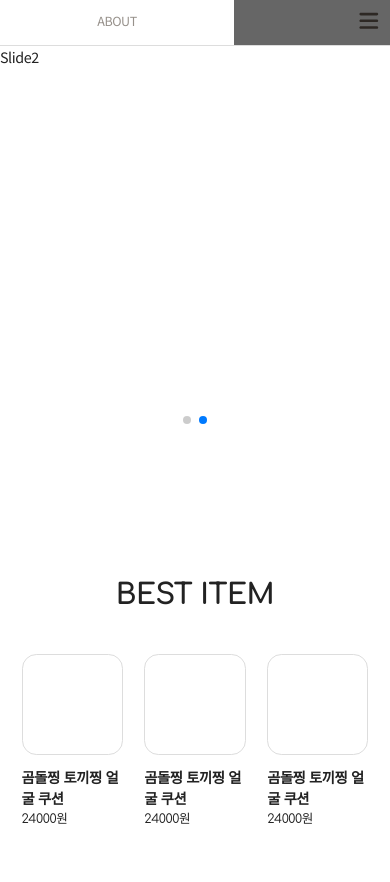
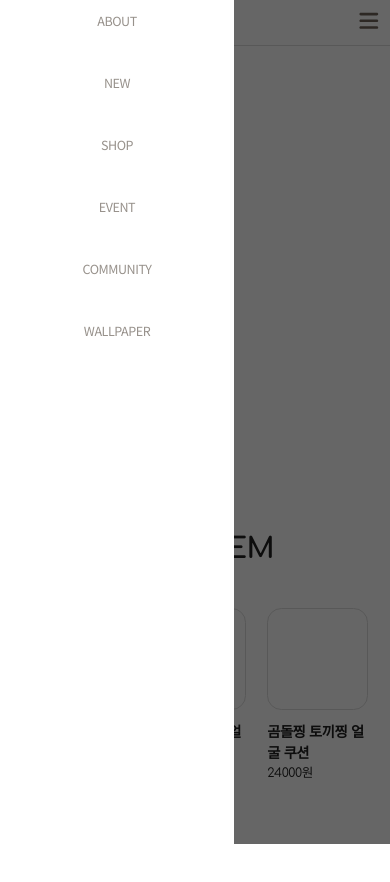
Before and after one commit to Kimbangul/umeus, a Next.js app: page / in a window 390 px wide. Shown: the top 882 px of the page. Built offline with nearby package versions, Linux system fonts and the light colour scheme; a web font is replaced by a local one.

Commit message:
feat: add useResize hook

```diff
--- a/src/components/layout/header/HeaderContainer.tsx
+++ b/src/components/layout/header/HeaderContainer.tsx
@@ -2,12 +2,15 @@
 
 import HeaderView from "@/components/layout/header/HeaderView"
 import { MenuType } from "@/components/layout/header/type";
-import { useEffect, useRef, useState } from "react";
+import { useEffect,  useState } from "react";
+import useResize from "@/hooks/useResize";
 import useScroll from "@/hooks/useScroll";
 
 const HeaderContainer = () => {
   const scroll = useScroll();
   const [isFix, setIsFix] = useState(false);
+  const [isOpen, setIsOpen] = useState(false);
+  const size = useResize();
 
   useEffect(()=>{
     if (scroll.scroll >= 80){
@@ -28,7 +31,7 @@ const HeaderContainer = () => {
   ];
 
   return(
-    <HeaderView menu={menu} isFix={isFix}/>
+    <HeaderView menu={menu} isFix={isFix} isOpen={isOpen}/>
   )
 }
 
--- a/src/components/layout/header/HeaderView.tsx
+++ b/src/components/layout/header/HeaderView.tsx
@@ -6,7 +6,7 @@ import { faCartShopping } from "@fortawesome/free-solid-svg-icons/faCartShopping
 import { faBars } from "@fortawesome/free-solid-svg-icons/faBars";
 
 
-const HeaderView : React.FC<HeaderPropType> = ({menu, isFix}) => {
+const HeaderView : React.FC<HeaderPropType> = ({menu, isFix, isOpen}) => {
   return(
     <header className="Header" data-fix={isFix}>
       <h1 className="sound-only">해피윰스데이</h1>
@@ -17,7 +17,7 @@ const HeaderView : React.FC<HeaderPropType> = ({menu, isFix}) => {
         <div className="Header__logo">
         <Logo />
         </div>
-       <nav className="Header__menu">
+       <nav className="Header__menu" data-open={isOpen}>
           <ul className="Header__menu-list">
             {
               menu.map((el,idx) =>
--- a/src/components/layout/header/type.ts
+++ b/src/components/layout/header/type.ts
@@ -1,6 +1,8 @@
 export interface HeaderPropType {
   menu: MenuType[];
   isFix: boolean;
+  isOpen?: boolean;
+  onClickMenu?: ()=>void;
 }
 
 export interface MenuType {
--- /dev/null
+++ b/src/hooks/useResize.ts
@@ -0,0 +1,31 @@
+import { debounce } from 'lodash';
+import { useEffect, useState } from 'react';
+
+const useResize = () => {
+  const [windowSize, setWindowSize] = useState<SizeType>({
+    width: undefined,
+    height: undefined,
+  });
+
+  const handleResize = () => {
+    setWindowSize({
+      width: window.innerWidth,
+      height: window.innerHeight,
+    });
+  };
+
+  useEffect(() => {
+    window.addEventListener('resize', debounce(handleResize, 300));
+    handleResize(); // 초기 사이즈 반환
+    return () => window.removeEventListener('resize', debounce(handleResize, 300));
+  }, []);
+
+  return windowSize;
+};
+
+export interface SizeType {
+  width: number | undefined;
+  height: number | undefined;
+}
+
+export default useResize;
--- a/src/style/components/layout/Header.scss
+++ b/src/style/components/layout/Header.scss
@@ -1,7 +1,7 @@
 .Header {
   $Header: &;
   border-bottom: 0.1rem solid $border01;
-  overflow: hidden;
+  //overflow: hidden;
   width: 100%;
   background: $white;
   position: relative;
@@ -9,6 +9,13 @@
   z-index: 99;
   transform: translateY(0);
   transition: transform 0.3s;
+
+  @media (max-width: $pc-xs) {
+    position: fixed;
+    top: 0;
+    left: 0;
+    animation: none;
+  }
 
   &[data-fix='true'] {
     @keyframes headerDown {
@@ -23,6 +30,12 @@
     animation: headerDown 0.3s both;
     left: 0;
     z-index: 99;
+    @media (max-width: $pc-xs) {
+      position: fixed;
+      top: 0;
+      left: 0;
+      animation: none;
+    }
 
     #{$Header}__inner {
       .Logo a {
@@ -120,13 +133,19 @@
 
     @media (max-width: $pc-xs) {
       //display: none;
-      position: fixed;
-      width: 100%;
-      height: 100%;
-      background: rgba(0, 0, 0, 0.6);
-      top: 0;
-      left: 0;
-      z-index: 9999;
+      visibility: hidden;
+      opacity: 0;
+      &[data-open] {
+        visibility: visible;
+        opacity: 1;
+        position: fixed;
+        width: 100vw;
+        height: 100vh;
+        background: rgba(0, 0, 0, 0.6);
+        top: 0;
+        left: 0;
+        z-index: 9999;
+      }
     }
   }
 
```
